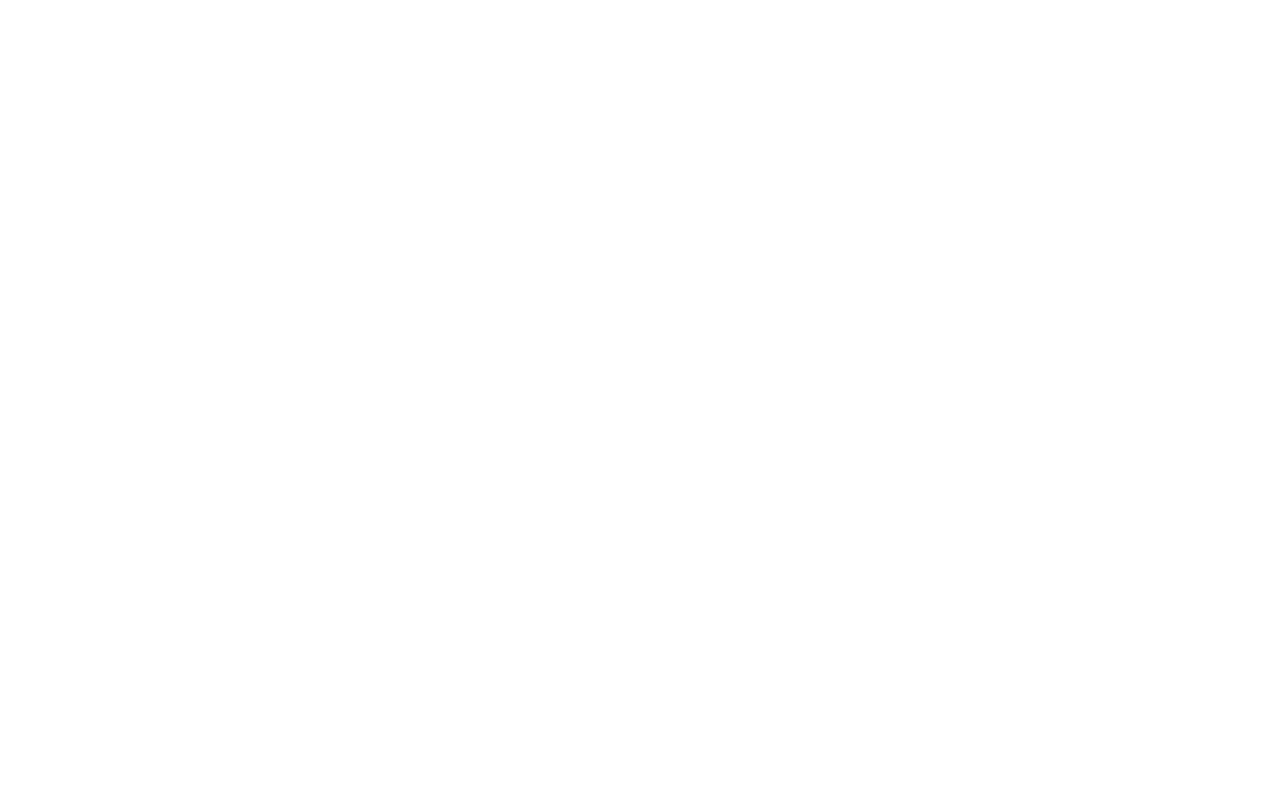
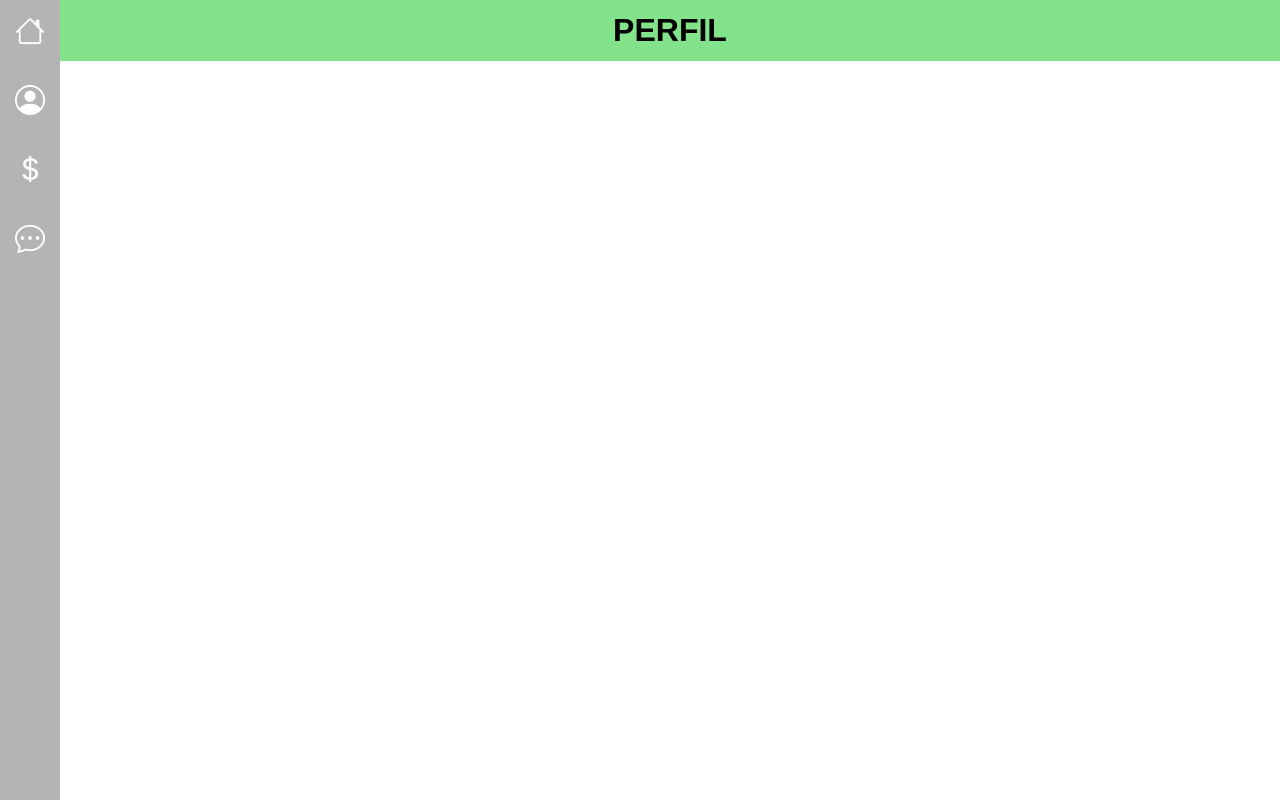
Before and after one commit to blesstherodrigo/cashpilot, a React (Create React App) app in the folder client/: page /perfil in a window 1280 px wide. Before the commit this address had no page. Built offline with nearby package versions, Linux system fonts and the light colour scheme.

Commit message:
titulo da header atualizado

```diff
--- a/client/src/App.tsx
+++ b/client/src/App.tsx
@@ -2,6 +2,8 @@ import { BrowserRouter as Router, Routes, Route } from 'react-router-dom';
 import TelaLogin from './pages/TelaLogin'
 import TelaRegister from './pages/TelaRegister';
 import TelaInicio from './pages/TelaInicio';
+import TelaProfile from './pages/TelaProfile';
+import TelaGastos from './pages/TelaGastos';
 
 function App() {
   return (
@@ -10,6 +12,8 @@ function App() {
         <Route path="/" element={<TelaLogin />} />
         <Route path="/cadastro" element={<TelaRegister />} />
         <Route path="/inicio" element={<TelaInicio />} />
+        <Route path="/perfil" element={<TelaProfile />} />
+        <Route path="/gastos" element={<TelaGastos />} />
       </Routes>
     </Router>
   );
--- a/client/src/components/layout/Header.tsx
+++ b/client/src/components/layout/Header.tsx
@@ -1,9 +1,13 @@
 import styles from './Header.module.css';
 
-export default function Header() {
+interface HeaderProps {
+  titulo: string;
+}
+
+export default function Header({ titulo }: HeaderProps) {
   return (
     <header className={styles.header}>
-      <h1>INÍCIO</h1>
+      <h1>{titulo}</h1>
     </header>
   );
 }
--- a/client/src/components/layout/MainLayout.tsx
+++ b/client/src/components/layout/MainLayout.tsx
@@ -4,14 +4,15 @@ import styles from './MainLayout.module.css';
 
 interface Props {
   children: React.ReactNode;
+  titulo: string; // <- Adicionamos o título aqui
 }
 
-export default function MainLayout({ children }: Props) {
+export default function MainLayout({ children, titulo }: Props) {
   return (
     <div className={styles.wrapper}>
       <Sidebar />
       <div className={styles.main}>
-        <Header />
+        <Header titulo={titulo} />
         <div className={styles.content}>
           {children}
         </div>
--- /dev/null
+++ b/client/src/pages/TelaGastos.tsx
@@ -0,0 +1,9 @@
+import MainLayout from '../components/layout/MainLayout';
+
+export default function TelaGastos() {
+  return (
+    <MainLayout titulo="GASTOS">
+      <></>
+    </MainLayout>
+  );
+}
--- a/client/src/pages/TelaInicio.tsx
+++ b/client/src/pages/TelaInicio.tsx
@@ -3,7 +3,7 @@ import BalanceCard from '../components/ui/BalanceCard';
 
 export default function TelaInicio() {
   return (
-    <MainLayout>
+    <MainLayout titulo="INÍCIO">
       <div className='container' style={{ display: 'flex', flexDirection: 'column', gap: '20px' , justifySelf:'center'}}>
         <BalanceCard />
         <div style={{ display: 'flex', justifyContent: 'space-between', gap: '20px' }}>
--- /dev/null
+++ b/client/src/pages/TelaProfile.tsx
@@ -0,0 +1,9 @@
+import MainLayout from '../components/layout/MainLayout';
+
+export default function TelaProfile() {
+  return (
+    <MainLayout titulo="PERFIL">
+      <></>
+    </MainLayout>
+  );
+}
```
